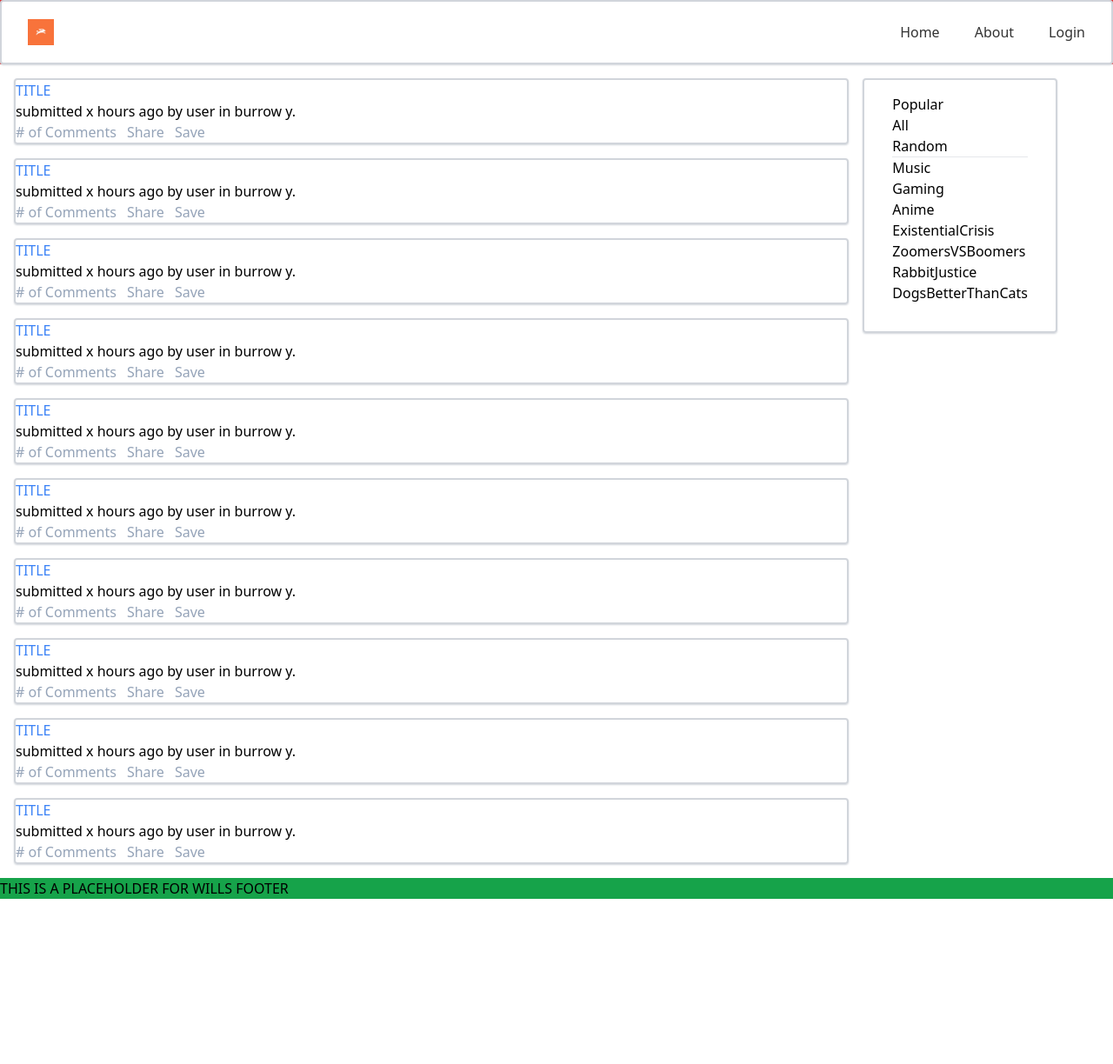
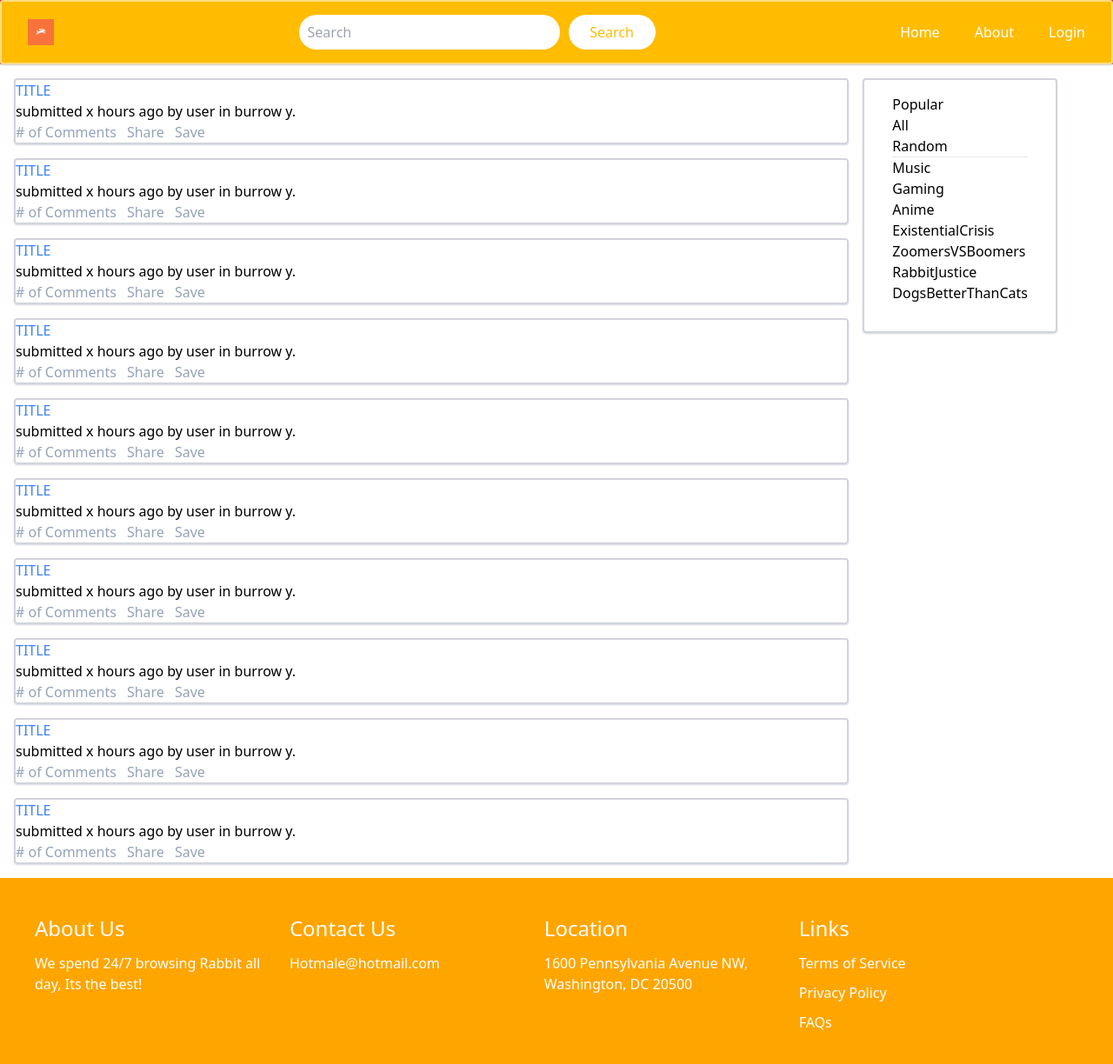
Before and after one commit to knnyshn/Rabbit-Front, a React (Create React App) app in the folder Client/: page / in a window 1280 px wide. Shown: the top 1224 px of the page at 87% size. Before the commit the page ends 1034 px from the top, so only its background shows below. Built offline with nearby package versions, Linux system fonts and the light colour scheme.

Commit message:
Done some css

```diff
--- a/Client/src/Components/Footer.js
+++ b/Client/src/Components/Footering.js
@@ -1,12 +1,13 @@
 import React from 'react'
+import Footer from './Navbar/Footer'
 
 // Footer ideally with relevant data (whatever you choose).
 
-export default function Footer() {
+export default function Footering() {
     return (
         <div className='footer'>
             <h1>
-            THIS IS A PLACEHOLDER FOR WILLS FOOTER
+          <Footer />
             </h1>
         </div>
     )
--- a/Client/src/Components/Home.js
+++ b/Client/src/Components/Home.js
@@ -1,7 +1,8 @@
 import React from 'react'
 import Posts from './Posts'
-import Footer from './Footer'
+import Footer from './Footering'
 import Header from './Header'
+import Footering from './Footering'
 
 // Every component will be piped through here to be the home page.
 // Each component will be in its own respective container.
@@ -22,7 +23,7 @@ function Home() {
           </div>
           <div className='footer-container'>
             <div className='footer-x-component'>
-              <Footer />
+              <Footering />
             </div>
           </div>
       </div>
--- /dev/null
+++ b/Client/src/Components/Navbar/Footer.css
@@ -0,0 +1,38 @@
+.footer {
+  display: flex;
+  justify-content: space-between;
+  padding: 20px;
+  background-color: #FFA500;
+  color: #FFFFFF;
+}
+
+.footer__section {
+  margin-right: 20px;
+  width: 25%;
+}
+
+.footer__section h3 {
+  font-size: 1.5rem;
+  margin-bottom: 10px;
+}
+
+.footer__section p {
+  font-size: 1rem;
+  line-height: 1.5;
+  margin-bottom: 20px;
+}
+
+.footer__section ul {
+  list-style: none;
+  margin: 0;
+  padding: 0;
+}
+
+.footer__section li {
+  margin-bottom: 10px;
+}
+
+.footer__section a {
+  color: #FFFFFF;
+  text-decoration: none;
+}
--- /dev/null
+++ b/Client/src/Components/Navbar/Footer.js
@@ -0,0 +1,31 @@
+import React from 'react';
+import './Footer.css';
+
+function Footer() {
+  return (
+    <div className="footer">
+      <div className="footer__section">
+        <h3>About Us</h3>
+        <p>We spend 24/7 browsing Rabbit all day, Its the best!</p>
+      </div>
+      <div className="footer__section">
+        <h3>Contact Us</h3>
+        <p>Hotmale@hotmail.com</p>
+      </div>
+      <div className="footer__section">
+        <h3>Location</h3>
+        <p>1600 Pennsylvania Avenue NW, Washington, DC 20500</p>
+      </div>
+      <div className="footer__section">
+        <h3>Links</h3>
+        <ul>
+          <li><a href="TOS">Terms of Service</a></li>
+          <li><a href="Privacy Policy">Privacy Policy</a></li>
+          <li><a href="FAQ">FAQs</a></li>
+        </ul>
+      </div>
+    </div>
+  );
+}
+
+export default Footer;
--- a/Client/src/Components/Navbar/Navbar.css
+++ b/Client/src/Components/Navbar/Navbar.css
@@ -3,16 +3,11 @@
   align-items: center;
   justify-content: space-between;
   padding: 10px 20px;
-  background-color: #ffffff;
+  background-color: #FFBC00;
   border-radius: 0.25rem;
-    border-width: 2px;
-    --tw-border-opacity: 1;
-    border-color: rgb(209 213 219 / var(--tw-border-opacity));
-    --tw-shadow: 0 1px 2px 0 rgb(0 0 0 / 0.05);
-    --tw-shadow-colored: 0 1px 2px 0 var(--tw-shadow-color);
-    box-shadow: var(--tw-ring-offset-shadow, 0 0 #0000), var(--tw-ring-shadow, 0 0 #0000), var(--tw-shadow);
-    --tw-shadow-color: #d1d5db;
-    --tw-shadow: var(--tw-shadow-colored);
+  border-width: 2px;
+  border-color: rgb(255, 255, 255, 0.5);
+  box-shadow: 0 1px 2px 0 rgba(0, 0, 0, 0.05), 0 1px 2px 0 #d1d5db;
 }
 
 .logo {
@@ -26,6 +21,40 @@
   width: 100%;
 }
 
+.search-bar {
+  display: flex;
+  align-items: center;
+  margin-right: auto;
+  margin-left: auto;
+}
+
+
+.search-bar input {
+  height: 40px;
+  width: 300px;
+  border-radius: 20px;
+  border: none;
+  padding: 0 10px;
+  font-size: 16px;
+  background-color: #FFFFFF;
+}
+
+.search-bar button {
+  height: 40px;
+  width: 100px;
+  background-color: #FFFFFF;
+  color: #FFBC00;
+  border: none;
+  border-radius: 20px;
+  margin-left: 10px;
+  font-size: 16px;
+  cursor: pointer;
+}
+
+.search-bar button:hover {
+  background-color: #FFBC00;
+  color: #FFFFFF;
+}
 .nav-links {
   display: flex;
   list-style: none;
@@ -42,7 +71,7 @@
 }
 
 .nav-links a {
-  color: #333333;
+  color: #FFFFFF;
   text-decoration: none;
   font-size: 16px;
   padding: 10px;
--- a/Client/src/Components/Navbar/Navbar.js
+++ b/Client/src/Components/Navbar/Navbar.js
@@ -6,6 +6,10 @@ function NavBar() {
     <div className="nav-container">
       <div className="logo">
         <img src="/Rabbit.jpeg" alt="logo" />
+      </div>
+      <div className="search-bar">
+        <input type="text" placeholder="Search" />
+        <button type="submit">Search</button>
       </div>
       <ul className="nav-links">
         <li><a href="Home">Home</a></li>
--- /dev/null
+++ b/Client/src/Components/Navbar/Searchbar.js
@@ -0,0 +1,30 @@
+import React from 'react';
+
+function Footer() {
+  return (
+    <div className="footer">
+      <div className="footer__section">
+        <h3>About Us</h3>
+        <p>Learn more about our company and mission.</p>
+      </div>
+      <div className="footer__section">
+        <h3>Contact Us</h3>
+        <p>Get in touch with us for any questions or inquiries.</p>
+      </div>
+      <div className="footer__section">
+        <h3>Location</h3>
+        <p>Find out where we are located and how to get in touch.</p>
+      </div>
+      <div className="footer__section">
+        <h3>Links</h3>
+        <ul>
+          <li><a href="#">Terms of Service</a></li>
+          <li><a href="#">Privacy Policy</a></li>
+          <li><a href="#">FAQs</a></li>
+        </ul>
+      </div>
+    </div>
+  );
+}
+
+export default Footer;
```
